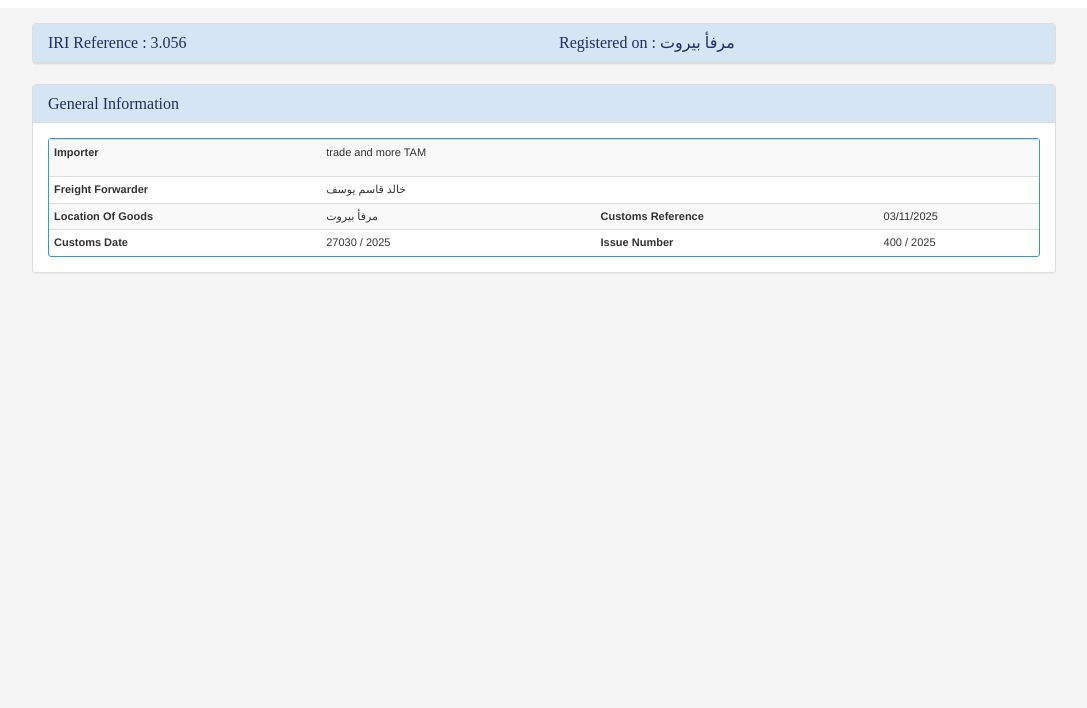
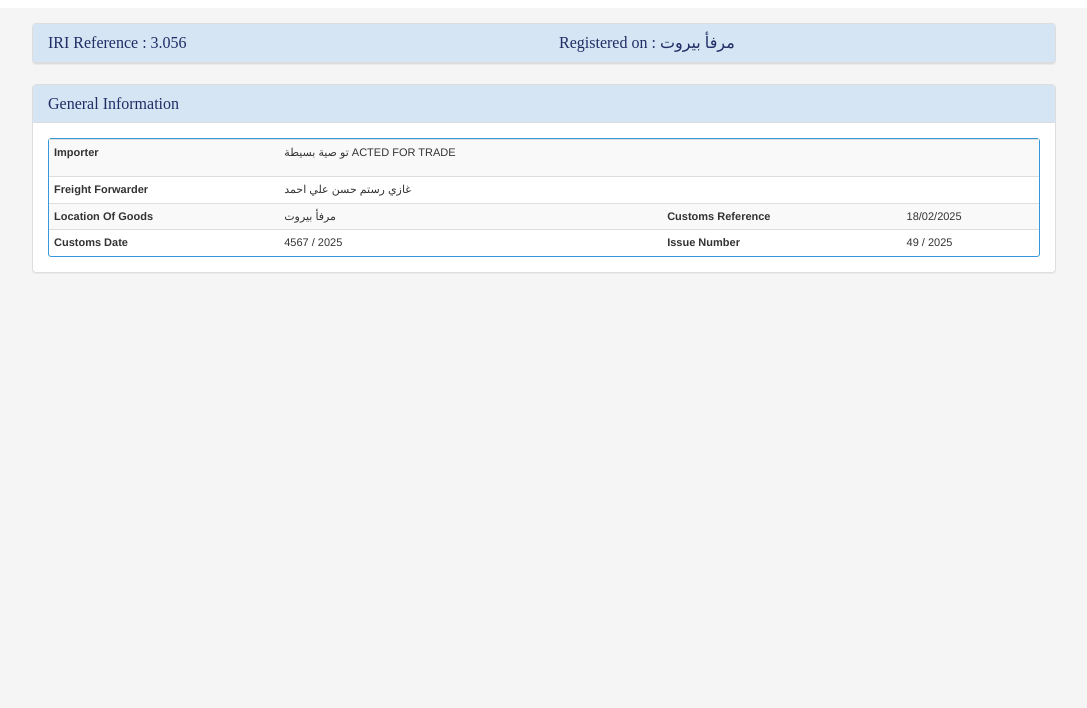
Before and after one commit to iribridgeMainQrCodeView/3.078, a plain HTML site: page index.html in a window 1280 px wide. Shown: the part 92-800 px from the top of the page, without its empty margins (96-1183 px from the left). Drawn offline with Linux system fonts and the light colour scheme; files whose address does not match are found by name.

Commit message:
Update index.html

```diff
--- a/index.html
+++ b/index.html
@@ -101,23 +101,23 @@
                             </tr>
                             <tr>
                                 <th>IRI Reference</th>
-                                <td>27030&nbsp;/&nbsp;2025</td>
+                                <td>4567&nbsp;/&nbsp;2025</td>
                             </tr>
                             <tr>
                                 <th>Issue Date</th>
-                                <td>17/10/2025</td>
+                                <td>19/02/2025</td>
                             </tr>
                             <tr>
                                 <th>Importer  </th>
-                                <td>trade and more TAM</td>
+                                <td>توصية بسيطة ACTED FOR TRADE</td>
                             </tr>
                             <tr>
                                 <th>Freight Forwarder</th>
-                                <td>خالد قاسم يوسف</td>
+                                <td>غازي رستم حسن علي احمد</td>
                             </tr>
                             <tr>
                                 <th> Customs(Ref/Date) </th>
-                                <td>400 / 2025 &nbsp;&nbsp; 03/11/2025</td>
+                                <td>49 / 2025 &nbsp;&nbsp; 18/02/2025</td>
                             </tr>
                         </tbody>
                     </table>
@@ -291,13 +291,13 @@
                         <tbody data-ng-repeat="op in QRoutputList" ng-if="op.TypeOrder =='A'">
                             <tr>
                                 <th><p>Importer</p></th>
-                                <td>trade and more TAM</td>
+                                <td>تو صية بسيطة ACTED FOR TRADE</td>
                                 <th></th>
                                 <td></td>
                             </tr>
                             <tr>
                                 <th>Freight Forwarder</th>
-                                <td>خالد قاسم يوسف</td>
+                                <td>غازي رستم حسن علي احمد</td>
                                 <th></th>
                                 <td></td>
                             </tr>
@@ -305,14 +305,14 @@
                                 <th>Location Of Goods</th>
                                 <td>مرفأ بيروت</td>
                                 <th>Customs Reference</th>
-                                <td>03/11/2025</td>
+                                <td>18/02/2025</td>
                             </tr>
                             <tr>
                                 <th>Customs Date</th>
-                                <td>27030 / 2025</td>
+                                <td>4567 / 2025</td>
 
                                 <th>Issue Number</th>
-                                <td>400 / 2025</td>
+                                <td>49 / 2025</td>
                             </tr>
 
                         </tbody>
```
